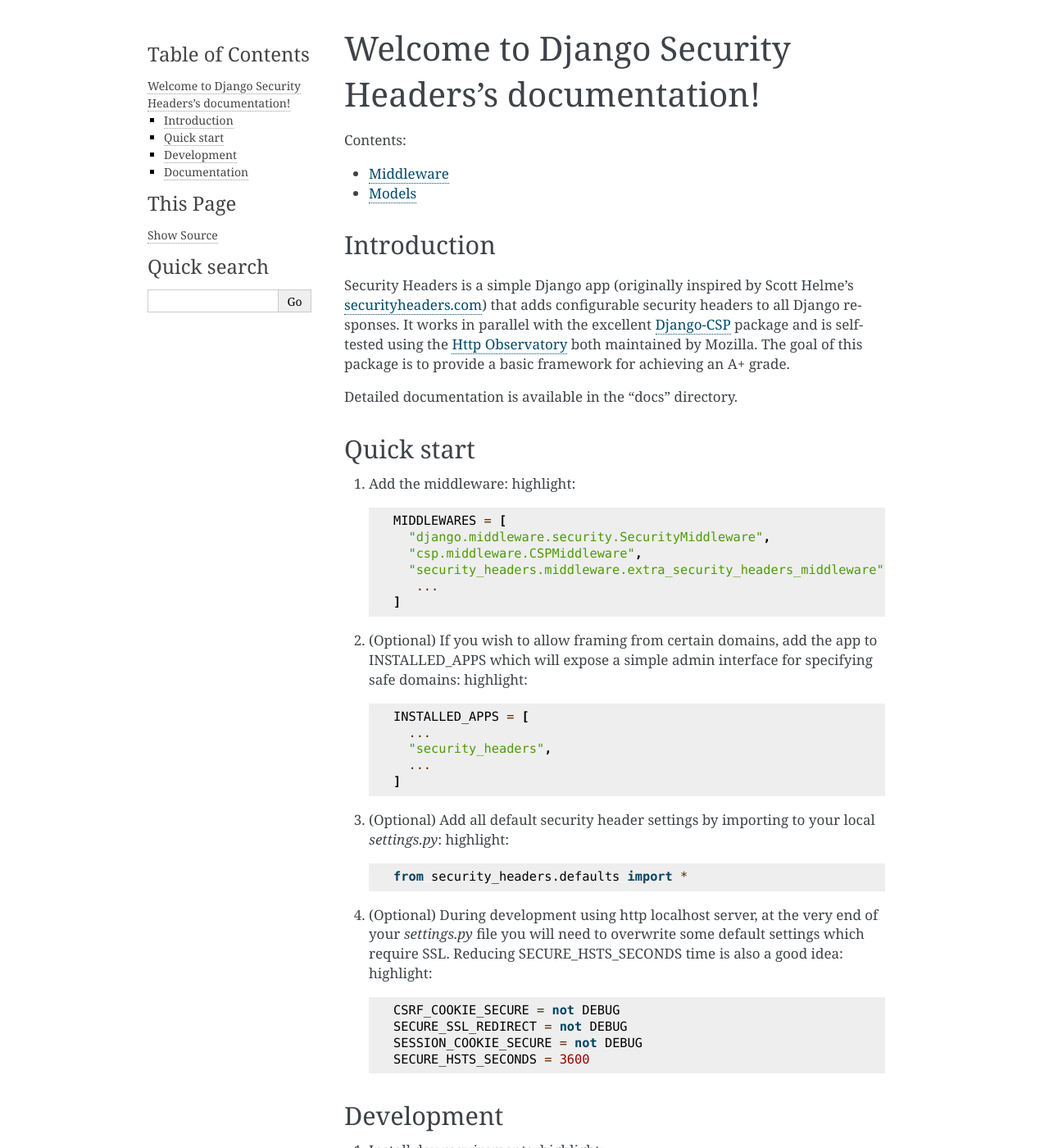
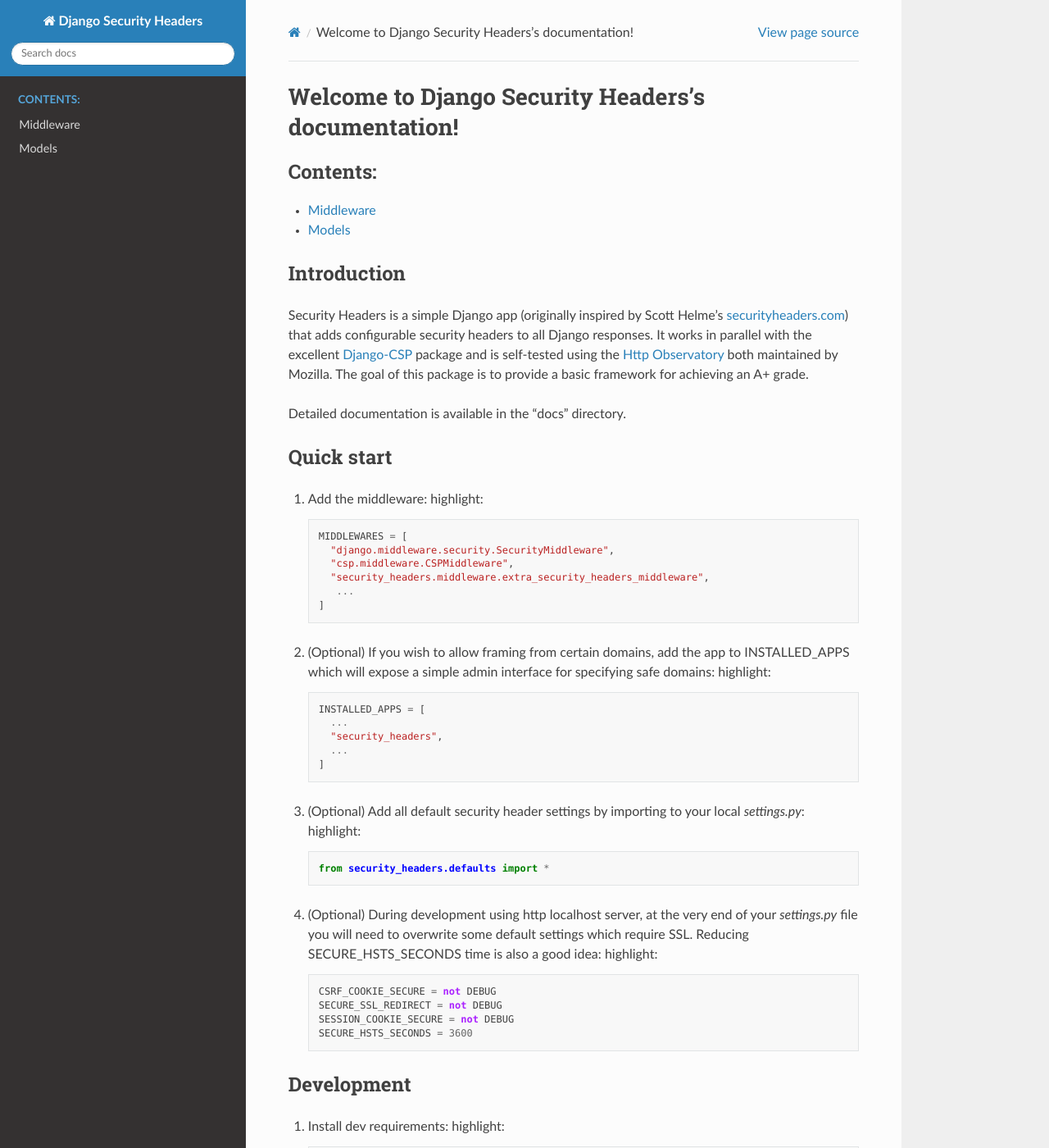
Before and after one commit to rogue707Dev/Django-security-headers, a Sphinx documentation site: the page built from docs/index.rst, in a window 1280 px wide and 1400 px high. Shown: the whole window at 82% size. Built offline with Sphinx 7.4.7 and the Read the Docs theme 2.0.0, drawn with Linux system fonts in a browser that asks for light colours; some of the changed text lies outside the part shown.

Commit message:
Update RTD theme

```diff
--- a/docs/conf.py
+++ b/docs/conf.py
@@ -47,7 +47,7 @@
 # The theme to use for HTML and HTML Help pages.  See the documentation for
 # a list of builtin themes.
 #
-html_theme = "alabaster"
+html_theme = "sphinx_rtd_theme"
 
 # Add any paths that contain custom static files (such as style sheets) here,
 # relative to this directory. They are copied after the builtin static files,
--- a/docs/index.rst
+++ b/docs/index.rst
@@ -10,9 +10,7 @@
    :maxdepth: 2
    :caption: Contents:
 
-   middleware.rst
-   models.rst
-
+   contents.rst
 
 Introduction
 ------------
```
